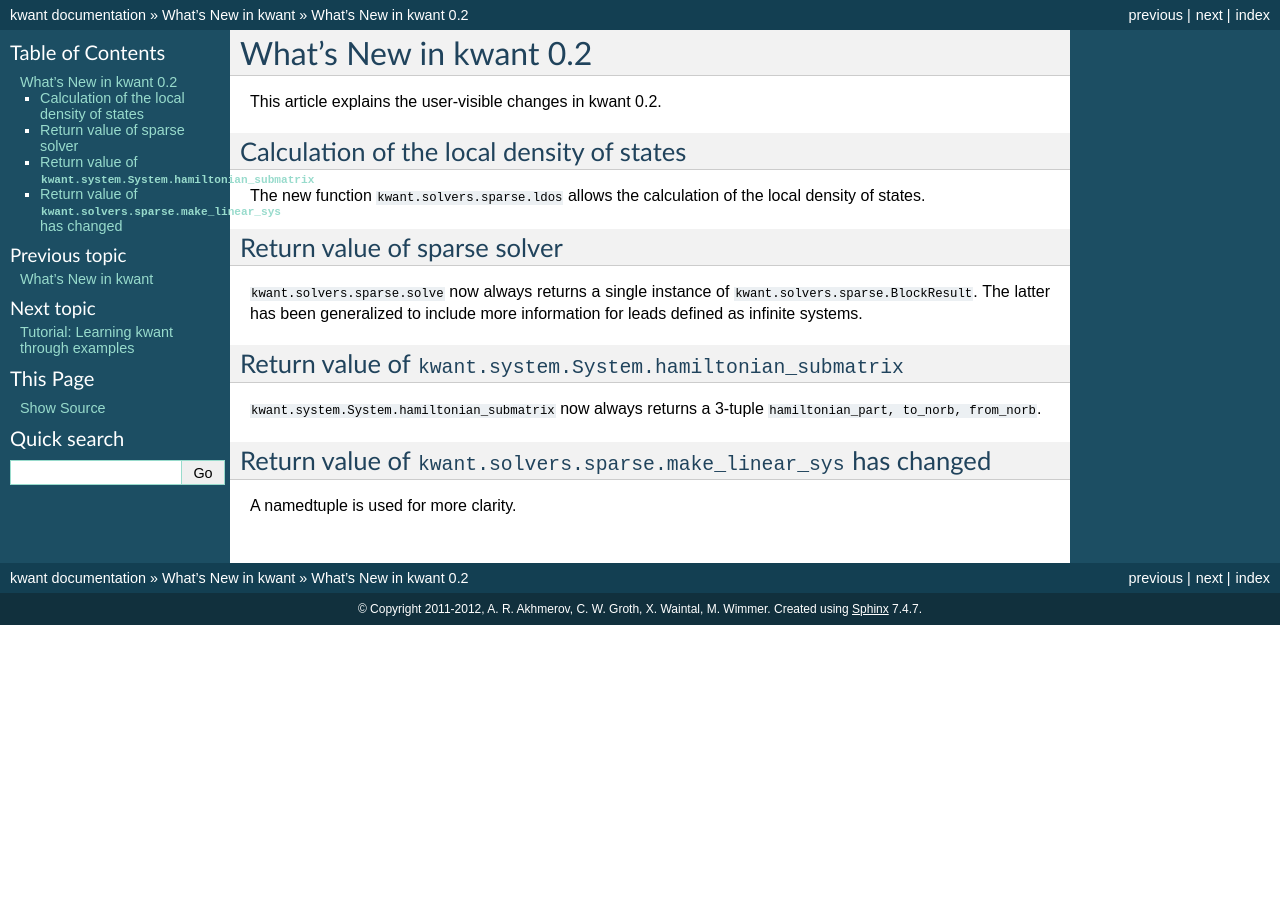
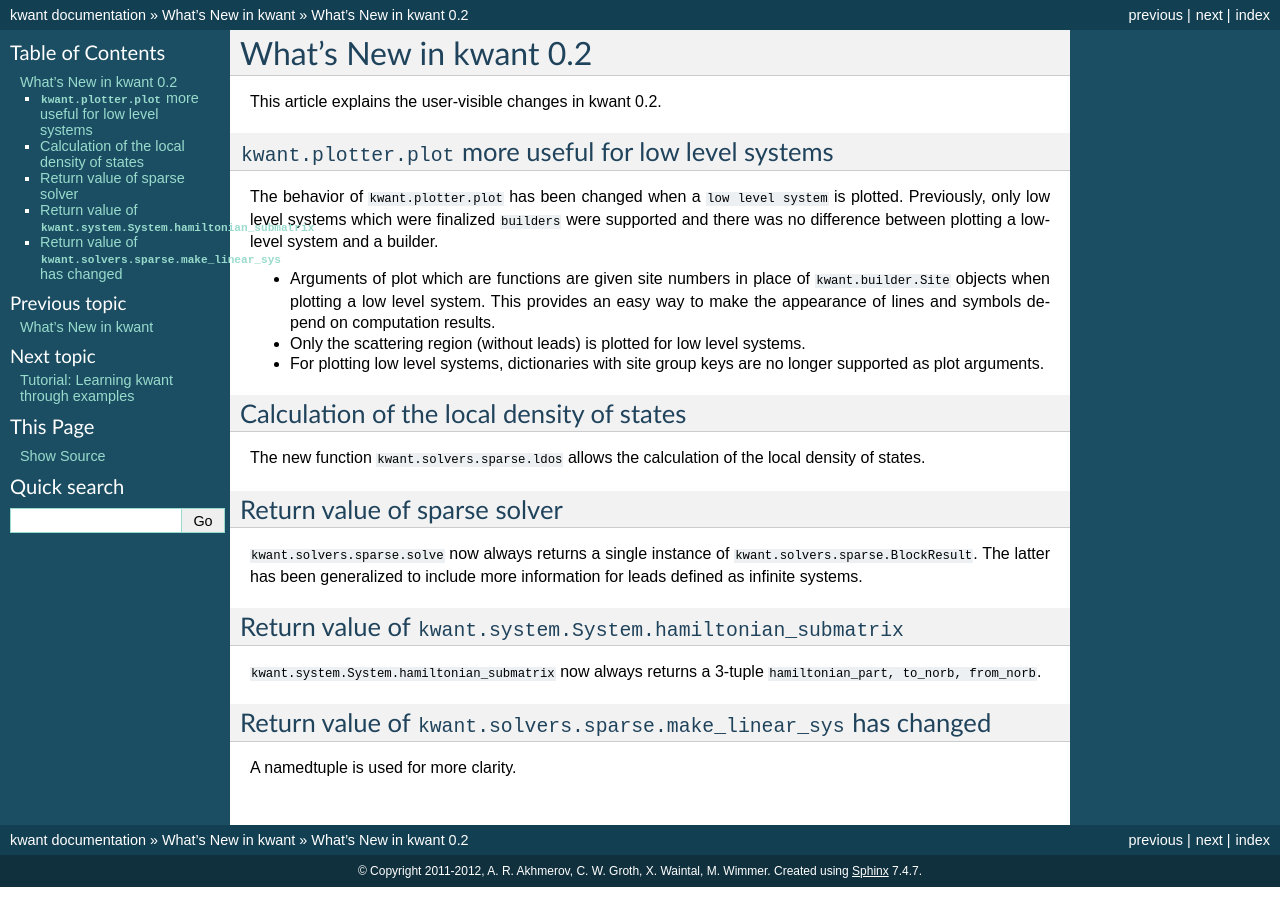
Before and after one commit to kwant-project/kwant, a Sphinx documentation site: the page built from doc/source/whatsnew/0.2.rst, in a window 1280 px wide. Built offline with Sphinx 7.4.7, drawn with Linux system fonts in a browser that asks for light colours; formulas are drawn with MathJax 3; pages that are not in the unit, such as notebooks, are missing from menus; the version number could not be read and is left out; cross-references to code outside the pages are shown as plain code.

Commit message:
make plot more useful for low level systems

```diff
--- a/doc/source/images/tutorial1a.py
+++ b/doc/source/images/tutorial1a.py
@@ -76,14 +76,14 @@
 sys.attach_lead(lead0)
 sys.attach_lead(lead1)
 
+# Plot it, to make sure it's OK
+
+kwant.plot(sys, "tutorial1a_sys.pdf", width=latex.figwidth_pt)
+kwant.plot(sys, "tutorial1a_sys.png", width=html.figwidth_px)
+
 # finalize the system
 
 fsys = sys.finalized()
-
-# and plot it, to make sure it's proper
-
-kwant.plot(fsys, "tutorial1a_sys.pdf", width=latex.figwidth_pt)
-kwant.plot(fsys, "tutorial1a_sys.png", width=html.figwidth_px)
 
 # Now that we have the system, we can compute conductance
 
--- a/doc/source/images/tutorial2a.py
+++ b/doc/source/images/tutorial2a.py
@@ -67,7 +67,7 @@
     sys.attach_lead(lead0)
     sys.attach_lead(lead1)
 
-    return sys.finalized()
+    return sys
 
 def plot_conductance(fsys, energies):
     # Compute conductance
@@ -94,7 +94,10 @@
 
 
 def main():
-    fsys = make_system()
+    sys = make_system()
+
+    # Finalize the system.
+    fsys = sys.finalized()
 
     # We should see non-monotonic conductance steps.
     plot_conductance(fsys, energies=[0.01 * i - 0.3 for i in xrange(100)])
--- a/doc/source/images/tutorial2b.py
+++ b/doc/source/images/tutorial2b.py
@@ -62,7 +62,7 @@
     sys.attach_lead(lead0)
     sys.attach_lead(lead1)
 
-    return sys.finalized()
+    return sys
 
 def plot_conductance(fsys, energy, welldepths):
     # We specify that we want to not only read, but also write to a
@@ -96,7 +96,10 @@
 
 
 def main():
-    fsys = make_system()
+    sys = make_system()
+
+    # Finalize the system.
+    fsys = sys.finalized()
 
     # We should see conductance steps.
     plot_conductance(fsys, energy=0.2,
--- a/doc/source/images/tutorial2c.py
+++ b/doc/source/images/tutorial2c.py
@@ -80,7 +80,7 @@
     sys.attach_lead(lead0)
     sys.attach_lead(lead1)
 
-    return sys.finalized()
+    return sys
 
 
 def make_system_note1(a=1, t=1.0, W=10, r1=10, r2=20):
@@ -104,7 +104,7 @@
     lead1 = lead0.reversed()
     sys.attach_lead(lead0)
     sys.attach_lead(lead1)
-    return sys.finalized()
+    return sys
 
 
 def make_system_note2(a=1, t=1.0, W=10, r1=10, r2=20):
@@ -128,7 +128,7 @@
     lead1 = lead0.reversed()
     sys.attach_lead(lead0)
     sys.attach_lead(lead1, lat(0, 0))
-    return sys.finalized()
+    return sys
 
 
 def plot_conductance(fsys, energy, fluxes):
@@ -162,23 +162,26 @@
 
 
 def main():
-    fsys = make_system()
+    sys = make_system()
 
     # Check that the system looks as intended.
-    kwant.plot(fsys, "tutorial2c_sys.pdf", width=latex.figwidth_pt)
-    kwant.plot(fsys, "tutorial2c_sys.png", width=html.figwidth_px)
+    kwant.plot(sys, "tutorial2c_sys.pdf", width=latex.figwidth_pt)
+    kwant.plot(sys, "tutorial2c_sys.png", width=html.figwidth_px)
+
+    # Finalize the system.
+    fsys = sys.finalized()
 
     # We should see a conductance that is periodic with the flux quantum
     plot_conductance(fsys, energy=0.15, fluxes=[0.01 * i * 3 * 2 * pi
                                                 for i in xrange(100)])
 
     # Finally, some plots needed for the notes
-    fsys = make_system_note1()
-    kwant.plot(fsys, "tutorial2c_note1.pdf", width=latex.figwidth_small_pt)
-    kwant.plot(fsys, "tutorial2c_note1.png", width=html.figwidth_small_px)
-    fsys = make_system_note2()
-    kwant.plot(fsys, "tutorial2c_note2.pdf", width=latex.figwidth_small_pt)
-    kwant.plot(fsys, "tutorial2c_note2.png", width=html.figwidth_small_px)
+    sys = make_system_note1()
+    kwant.plot(sys, "tutorial2c_note1.pdf", width=latex.figwidth_small_pt)
+    kwant.plot(sys, "tutorial2c_note1.png", width=html.figwidth_small_px)
+    sys = make_system_note2()
+    kwant.plot(sys, "tutorial2c_note2.pdf", width=latex.figwidth_small_pt)
+    kwant.plot(sys, "tutorial2c_note2.png", width=html.figwidth_small_px)
 
 
 # Call the main function if the script gets executed (as opposed to imported).
--- a/doc/source/images/tutorial3a.py
+++ b/doc/source/images/tutorial3a.py
@@ -36,7 +36,7 @@
         lead[(1, j), (0, j)] = - t
 
     # return a finalized lead
-    return lead.finalized()
+    return lead
 
 
 def plot_bandstructure(flead, momenta):
@@ -62,7 +62,7 @@
 
 
 def main():
-    flead = make_lead()
+    flead = make_lead().finalized()
 
     # list of momenta at which the bands should be computed
     momenta = np.arange(-pi, pi + .01, 0.02 * pi)
--- a/doc/source/images/tutorial3b.py
+++ b/doc/source/images/tutorial3b.py
@@ -47,7 +47,7 @@
     sys[sys.possible_hoppings((0, 1), lat, lat)] = - t
 
     # It's a closed system for a change, so no leads
-    return sys.finalized()
+    return sys
 
 
 def plot_spectrum(fsys, Bfields):
@@ -89,7 +89,10 @@
 
 
 def main():
-    fsys = make_system()
+    sys = make_system()
+
+    # Finalize the system.
+    fsys = sys.finalized()
 
     # We should observe energy levels that flow towards Landau
     # level energies with increasing magnetic field
--- a/doc/source/images/tutorial4.py
+++ b/doc/source/images/tutorial4.py
@@ -56,10 +56,6 @@
     del sys[a(0,0)]
     sys[a(-2,1), b(2, 2)] = -1
 
-    # Keep a copy of the closed system without leads, for
-    # eigenvalue computations
-    closed_fsys = sys.finalized()
-
     #### Define the leads. ####
     # left lead
     sym0 = kwant.TranslationalSymmetry([graphene.vec((-1, 0))])
@@ -73,7 +69,7 @@
     for hopping in hoppings:
         lead0[lead0.possible_hoppings(*hopping)] = - 1
 
-    # The second lead, going ot the top right
+    # The second lead, going to the top right
     sym1 = kwant.TranslationalSymmetry([graphene.vec((0, 1))])
 
     def lead1_shape(pos):
@@ -87,11 +83,7 @@
     for hopping in hoppings:
         lead1[lead1.possible_hoppings(*hopping)] = - 1
 
-    # Attach the leads
-    sys.attach_lead(lead0)
-    sys.attach_lead(lead1)
-
-    return sys.finalized(), closed_fsys, lead0.finalized()
+    return sys, [lead0, lead1]
 
 
 def compute_evs(sys):
@@ -158,9 +150,7 @@
 
 def main():
     pot = 0.1
-    fsys, closed_fsys, flead = make_system(pot=pot)
-
-    # First, plot the closed system, and compute some eigenvalues
+    sys, leads = make_system(pot=pot)
 
     # To highlight the two sublattices of graphene, we plot one with
     # a filled, and the other one with an open circle:
@@ -169,26 +159,33 @@
                                                fcol=kwant.plotter.white,
                                                lcol=kwant.plotter.black)}
 
-    kwant.plot(closed_fsys, a=1./sqrt(3.), symbols=plotter_symbols,
-               filename="tutorial4_sys1.pdf",
-               width=latex.figwidth_pt)
-    kwant.plot(closed_fsys, a=1./sqrt(3.), symbols=plotter_symbols,
-               filename="tutorial4_sys1.png",
-               width=html.figwidth_px)
+    # Plot the closed system without leads.
+    kwant.plot(sys, symbols=plotter_symbols,
+               filename="tutorial4_sys1.pdf", width=latex.figwidth_pt)
+    kwant.plot(sys, symbols=plotter_symbols,
+               filename="tutorial4_sys1.png", width=html.figwidth_px)
 
-    # Then, plot the system with leads and compute the band structure
-    # of one of the (zigzag) leads, as well as the conductance
+    # Compute some eigenvalues.
+    compute_evs(sys.finalized())
 
-    kwant.plot(fsys, a=1/sqrt(3.), symbols=plotter_symbols,
-               filename="tutorial4_sys2.png",
-               width=html.figwidth_px)
-    kwant.plot(fsys, a=1/sqrt(3.), symbols=plotter_symbols,
-               filename="tutorial4_sys2.pdf",
-               width=latex.figwidth_pt)
+    # Attach the leads to the system.
+    for lead in leads:
+        sys.attach_lead(lead)
 
+    # Then, plot the system with leads.
+    kwant.plot(sys, symbols=plotter_symbols,
+               filename="tutorial4_sys2.pdf", width=latex.figwidth_pt)
+    kwant.plot(sys, symbols=plotter_symbols,
+               filename="tutorial4_sys2.png", width=html.figwidth_px)
+
+    # Finalize the system.
+    fsys = sys.finalized()
+
+    # Compute the band structure of lead 0.
     momenta = np.arange(-pi, pi + .01, 0.1 * pi)
-    plot_bandstructure(flead, momenta)
+    plot_bandstructure(fsys.leads[0], momenta)
 
+    # Plot conductance.
     energies = np.arange(-2 * pot, 2 * pot, pot / 10.5)
     plot_conductance(fsys, energies)
 
--- a/doc/source/whatsnew/0.2.rst
+++ b/doc/source/whatsnew/0.2.rst
@@ -2,6 +2,23 @@
 =======================
 
 This article explains the user-visible changes in kwant 0.2.
+
+`~kwant.plotter.plot` more useful for low level systems
+-------------------------------------------------------
+The behavior of `~kwant.plotter.plot` has been changed when a `low level system
+<kwant.system.System>` is plotted.  Previously, only low level systems which
+were finalized `builders <kwant.builder.Builder>` were supported and there was
+no difference between plotting a low-level system and a builder.
+
+* Arguments of plot which are functions are given site numbers in place of
+  `~kwant.builder.Site` objects when plotting a low level system.  This
+  provides an easy way to make the appearance of lines and symbols depend on
+  computation results.
+
+* Only the scattering region (without leads) is plotted for low level systems.
+
+* For plotting low level systems, dictionaries with site group keys are no
+  longer supported as plot arguments.
 
 Calculation of the local density of states
 ------------------------------------------
```
Also changed, not shown: doc/source/tutorial/tutorial1.rst (+10 -10 lines), doc/source/tutorial/tutorial4.rst (+46 -48 lines), 9 other files.
